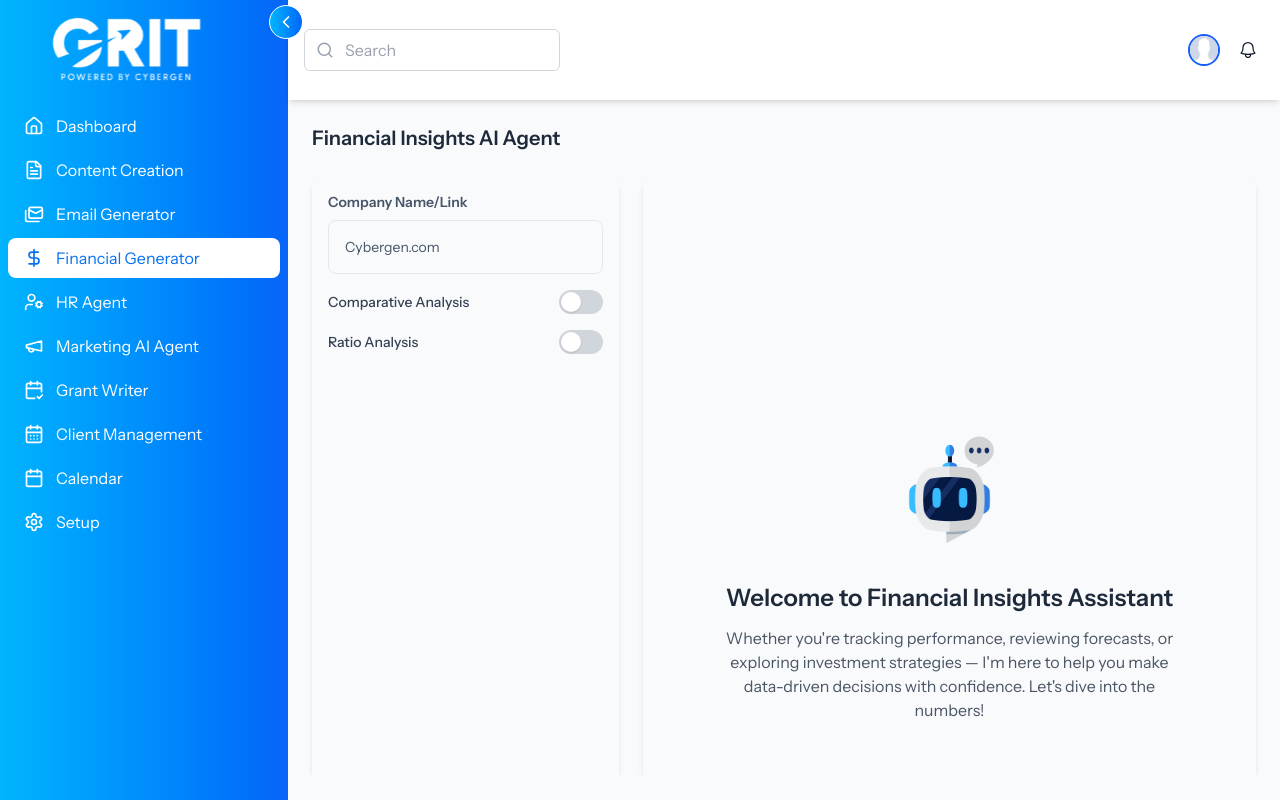
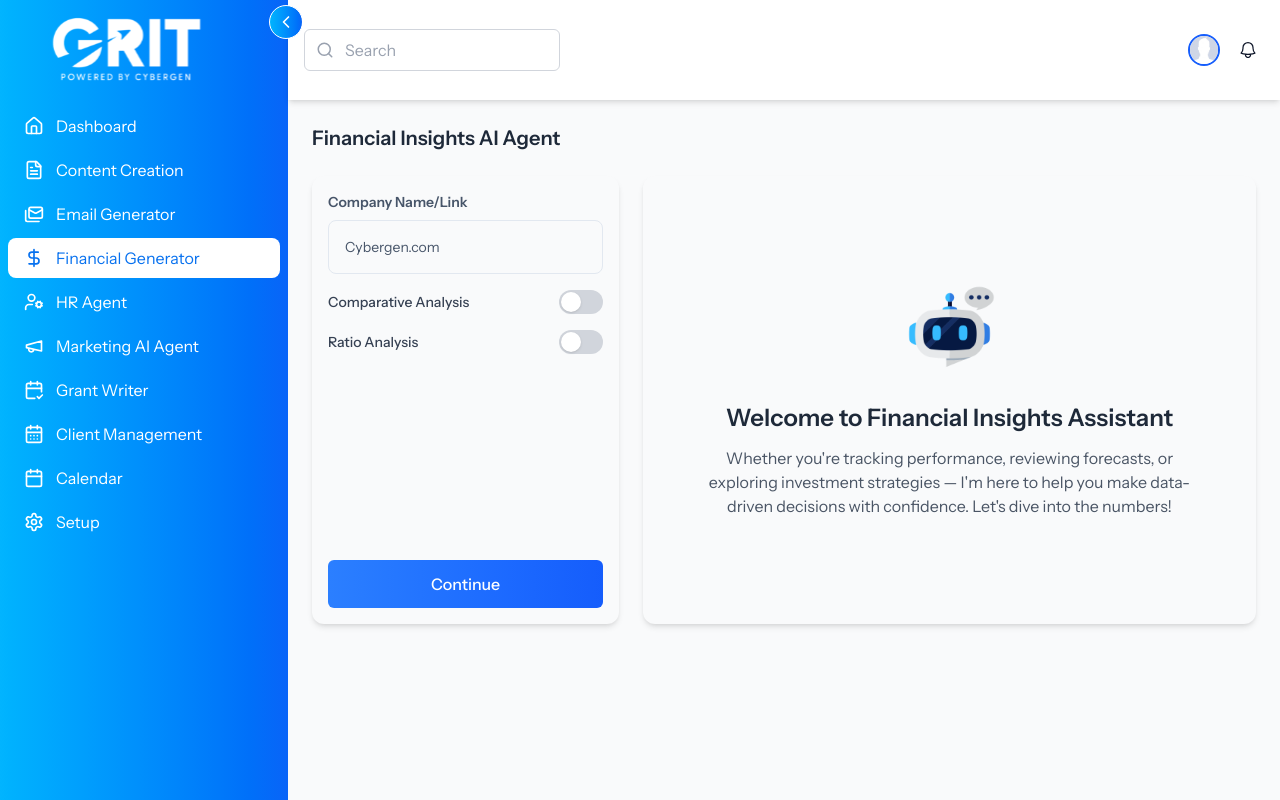
Before and after one commit to arham777/agent-dashboard, a React (Vite) app: page /financial-generator in a window 1280 px wide. Built offline with nearby package versions, Linux system fonts and the light colour scheme.

Commit message:
minor changes in financial page

```diff
--- a/src/Pages/FinancialGenerator/index.jsx
+++ b/src/Pages/FinancialGenerator/index.jsx
@@ -6,7 +6,6 @@ const FinancialGenerator = () => {
   return (
     <DashboardLayout>
       <div className="p-6 flex-grow flex h-full">
-        {/* Ensure FinancialInsightsAIAgent can grow to fill space if needed */}
         <FinancialInsightsAIAgent />
       </div>
     </DashboardLayout>
--- a/src/common/components/FinancialGenerator/FinancialInsightsAIAgent.jsx
+++ b/src/common/components/FinancialGenerator/FinancialInsightsAIAgent.jsx
@@ -18,7 +18,7 @@ const FinancialInsightsAIAgent = () => {
       <h2 className="text-xl font-semibold text-gray-800">
         Financial Insights AI Agent
       </h2>
-      <div className="flex h-screen flex-grow gap-6 md:flex-row flex-col">
+      <div className="flex lg:h-[28rem] md:h-[24rem] flex-grow gap-6 md:flex-row flex-col">
         {/* Left Panel */}
         <div className=" md:w-2/5 lg:w-1/3 p-4 bg-gray-50 rounded-xl shadow-md flex flex-col justify-between ">
           <div>
@@ -60,11 +60,11 @@ const FinancialInsightsAIAgent = () => {
 
         {/* Right Panel */}
         <div className=" md:w-3/5 lg:w-2/3 flex flex-col items-center justify-center text-center p-4 bg-gray-50 rounded-xl shadow-md">
-          <img src={robot} alt="robot" className="w-1/6 h-1/6 mb-6" />
+          <img src={robot} alt="robot" className="w-1/6 mb-6" />
           <h3 className="text-2xl font-semibold text-gray-800 mb-3">
             Welcome to Financial Insights Assistant
           </h3>
-          <p className="text-gray-600 max-w-md">
+          <p className="text-gray-600 max-w-lg">
             Whether you're tracking performance, reviewing forecasts, or exploring investment strategies — I'm here to help you make data-driven decisions with confidence. Let's dive into the numbers!
           </p>
         </div>
```
